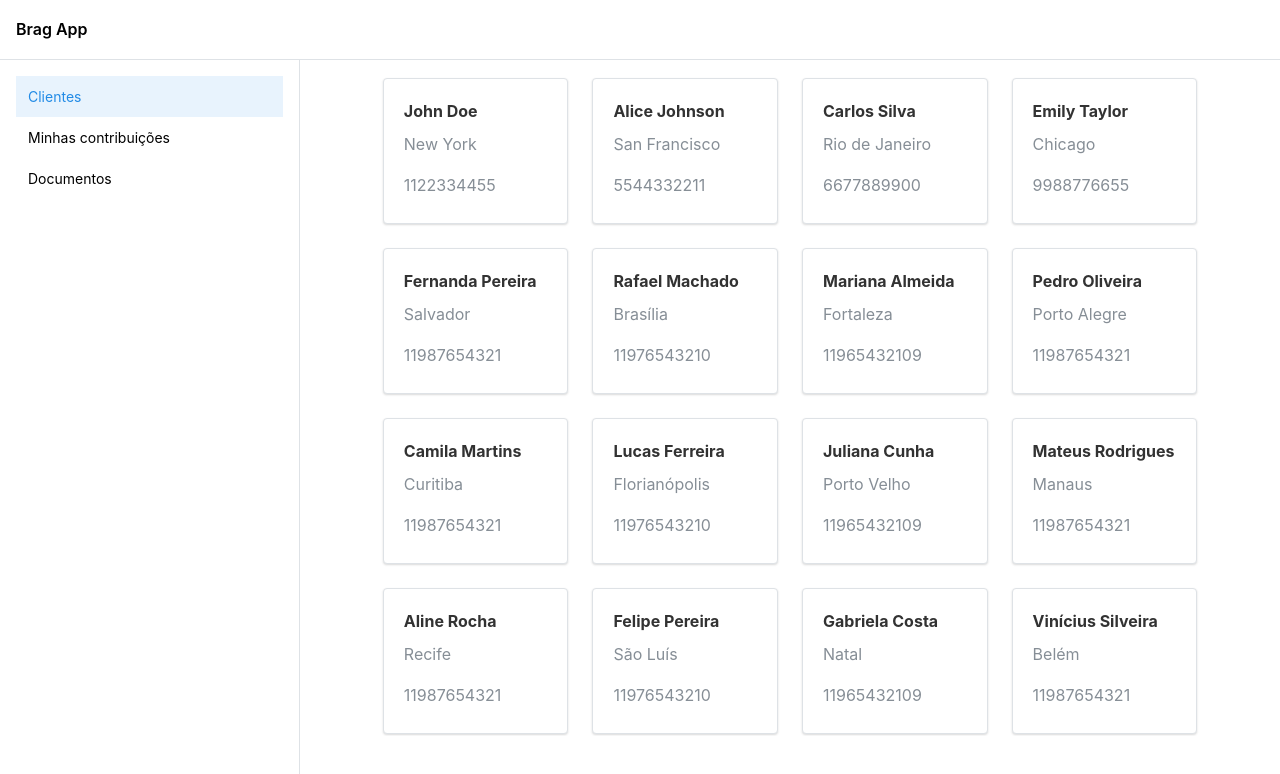
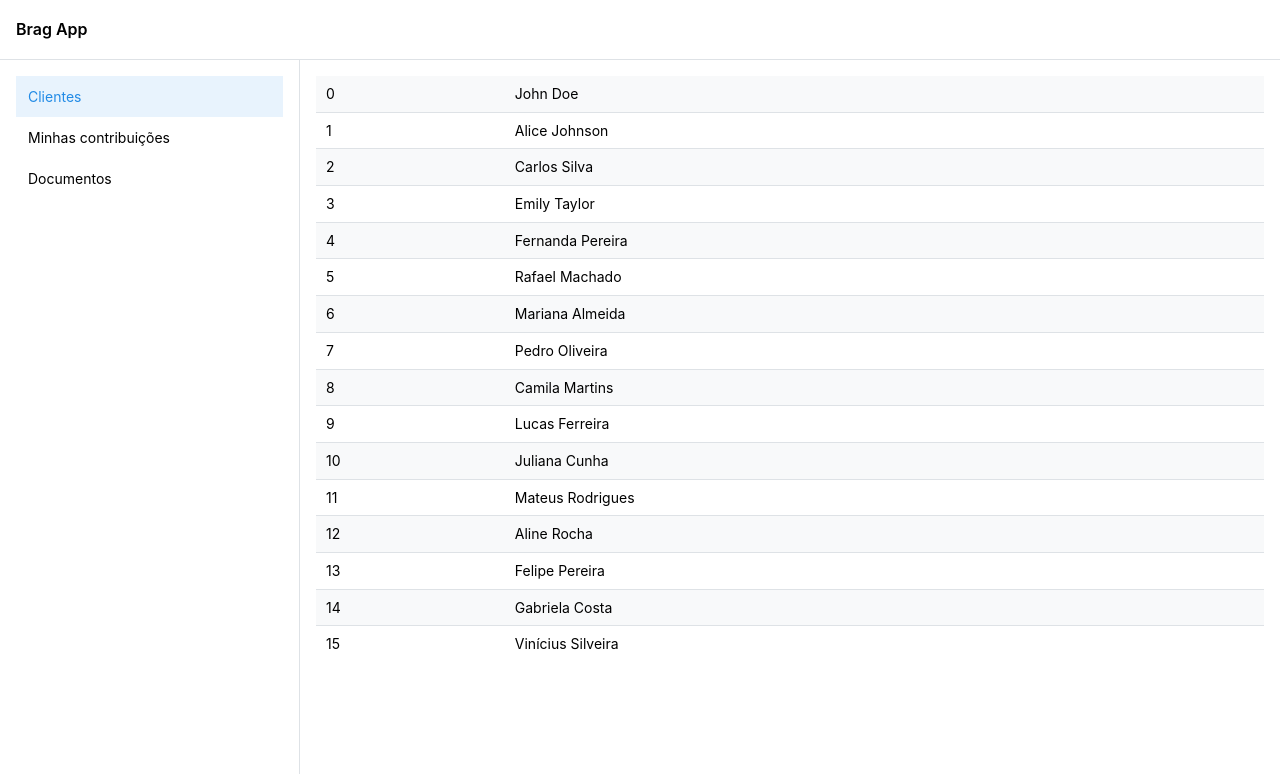
Before and after one commit to Ronald-ps/judicial-process-app-front, a React (Vite) app: page /clients in a window 1280 px wide. Shown: the top 774 px of the page. Built offline with nearby package versions, Linux system fonts and the light colour scheme; data requests are answered from the project's data file.

Commit message:
feat: client list como tabela

```diff
--- a/src/pages/ClientListPage/ClientsList/ClientItem.module.css
+++ /dev/null
@@ -1,11 +0,0 @@
-.clientItemBox {
-  width: 20%;
-  height: 150px;
-  max-width: 300px;
-  border: 2px solid transparent;
-  cursor: pointer;
-
-  @mixin hover {
-    border: none;
-  }
-}
--- a/src/pages/ClientListPage/ClientsList/index.tsx
+++ b/src/pages/ClientListPage/ClientsList/index.tsx
@@ -1,11 +1,6 @@
 import { type Client } from "@services/client";
-import { Flex, Stack } from "@mantine/core";
-import { ScrollArea } from "@mantine/core";
-
-import type { Client } from "@/services/client";
+import { Table } from "@mantine/core";
 import { Box, Paper, Text } from "@mantine/core";
-
-import classes from "./ClientItem.module.css";
 
 interface ClientItemProps {
   client: Client;
@@ -34,15 +29,17 @@ interface ClientsListProps {
   clients: Client[];
 }
 export const ClientsList = (props: ClientsListProps) => {
+  const rows = props.clients.map((client, i) => (
+    <Table.Tr key={client.id}>
+      <Table.Td>{i}</Table.Td>
+      <Table.Td>
+        {client.first_name} {client.last_name}
+      </Table.Td>
+    </Table.Tr>
+  ));
   return (
-    <ScrollArea.Autosize mah="100%">
-      <Flex gap="20px" wrap={"wrap"} justify="center">
-        {props.clients.map((client) => (
-          <Box key={client.id} className={classes.clientItemBox}>
-            <ClientItem client={client} />
-          </Box>
-        ))}
-      </Flex>
-    </ScrollArea.Autosize>
+    <Table striped>
+      <Table.Tbody>{rows}</Table.Tbody>
+    </Table>
   );
 };
```
